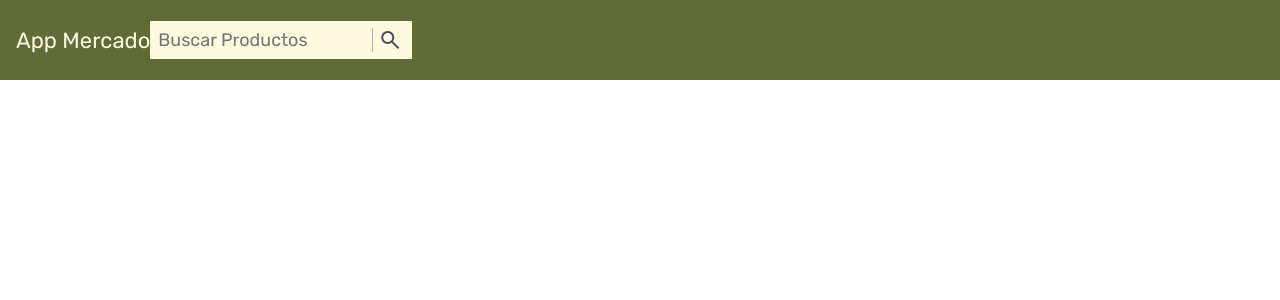
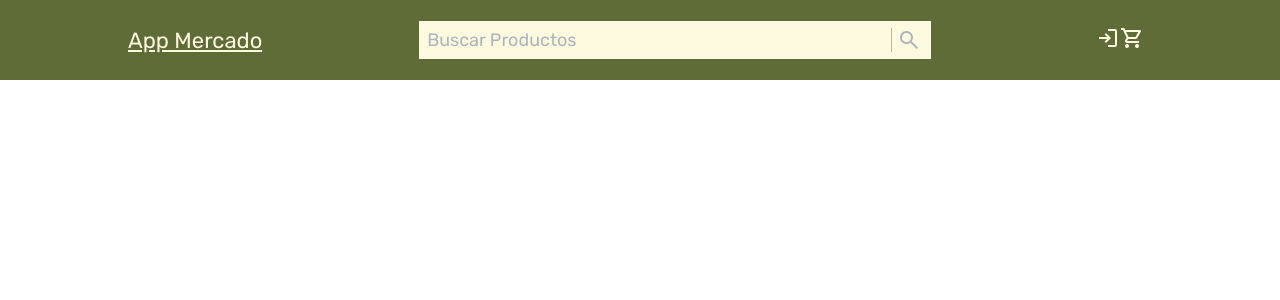
Before and after one commit to taielmatiasdeluca/app-mercado, a React (Create React App) app: page / in a window 1280 px wide. Shown: the top 300 px of the page. Built offline with nearby package versions, Linux system fonts and the light colour scheme.

Commit message:
Creacion del header y inicio de creacion del carrito

```diff
--- a/src/App.js
+++ b/src/App.js
@@ -15,10 +15,11 @@ import Header from './components/Header/Header';
 
 
 function App() {
+  let userLogged = false;
   return (
 
     <BrowserRouter >
-      <Header/>
+      <Header logged={userLogged} />
       <Routes  >
         <Route exact  path="" element={<Landing />} />
         <Route  path="*" element={<NotFound />} />
--- a/src/components/Header/Header.css
+++ b/src/components/Header/Header.css
@@ -1,19 +1,39 @@
 header{
     height: 80px;
     background-color:var(--light-green);
+
     display: flex;
     align-items: center;
-    padding: 1rem;
+    justify-content: space-between;
+    padding: 1rem 10%;
     color:var(--white);
 
     & .logo{
         font-size: 22px;
+        color: var(--white);
+        text-decoration: underline;
     }
+
+    & .controls{
+        padding: 0 .5rem;
+        user-select: none;
+
+        & span{
+            cursor: pointer;
+            color:var(--white);
+            text-decoration: none;
+
+        }
+
+    }
+
+
 
     & .seacher{
         position: relative;
         display: flex;
         align-items: center;
+        width:50%;
 
         & input{
             all:unset;
@@ -22,15 +42,53 @@ header{
             padding:.5rem;
             width: 100%;
             font-size: 18px;
+            border:none;
+            box-sizing:none;
+        }
+
+        & input:focus{
+            border: 2px solid var(--green);
+
         }
 
         & span{
             position:absolute;
             right: 5px;
-            color:var(--gray);
+            color:var(--light-gray);
             padding:0 5px;
             border-left: 1px solid var(--light-gray);
             cursor: pointer;
         }
+        & span:hover{
+            color:var(--gray);
+
+        }
+
+        & input::placeholder {
+            color: var(--light-gray);
+            opacity: 1; /* Firefox */
+        }
+        & input::-ms-input-placeholder{
+            color: var(--light-gray);
+
+        }
+
     }
 }
+
+#carrito{
+    overflow: hidden;
+    background-color: aquamarine;
+    transition: .5s;
+    width:400px;
+    position: absolute;
+    right: 0;
+    height:calc(100% - 80px);
+
+    flex-direction: row-reverse ;
+    &.collapsed{
+        width:0px;
+
+    }
+
+}
--- a/src/components/Header/Header.jsx
+++ b/src/components/Header/Header.jsx
@@ -1,19 +1,68 @@
 import './Header.css';
+import { Link } from 'react-router-dom';
+import { useEffect,useState } from 'react';
 
-function Header() {
+function logout(){
+    console.log('hola soy logout')
+}
+
+function Header(props) {
+    const [cart,openCart] = useState('collapsed');
+
+    const toggleCart = () =>{
+        if(cart == 'collapsed'){
+            openCart('');
+        }
+        else{
+            openCart('collapsed');
+        }
+    }
+
+
     return (
+        <>
         <header>
-            <div className="logo">
-                App Mercado
-            </div>
+            <Link to="/">
+                <div className="logo">
+                    App Mercado
+                </div>
+            </Link>
             <div className="seacher">
                 <input type="text" placeholder='Buscar Productos' />
-                <span class="material-symbols-outlined">
+                <span className="material-symbols-outlined">
                     search
                 </span>
             </div>
+            <div className="controls">
+                {props?.logged && (
+                    <span onClick={logout()} className="material-symbols-outlined">
+                        logout
+                    </span>
+                )}
+                {!props?.logged && (
+                    <Link to="/login">
+                        <span  className="material-symbols-outlined">
+                            login
+                        </span>
+                    </Link>
 
+                )}
+                <span className="material-symbols-outlined" onClick={()=>{toggleCart()}
+
+                }>
+                    shopping_cart
+                </span>
+
+
+            </div>
         </header>
+
+        <div id="carrito" className={cart}>
+            <h1>Soy carrito re capo</h1>
+        </div>
+
+
+        </>
     );
   }
 
```
